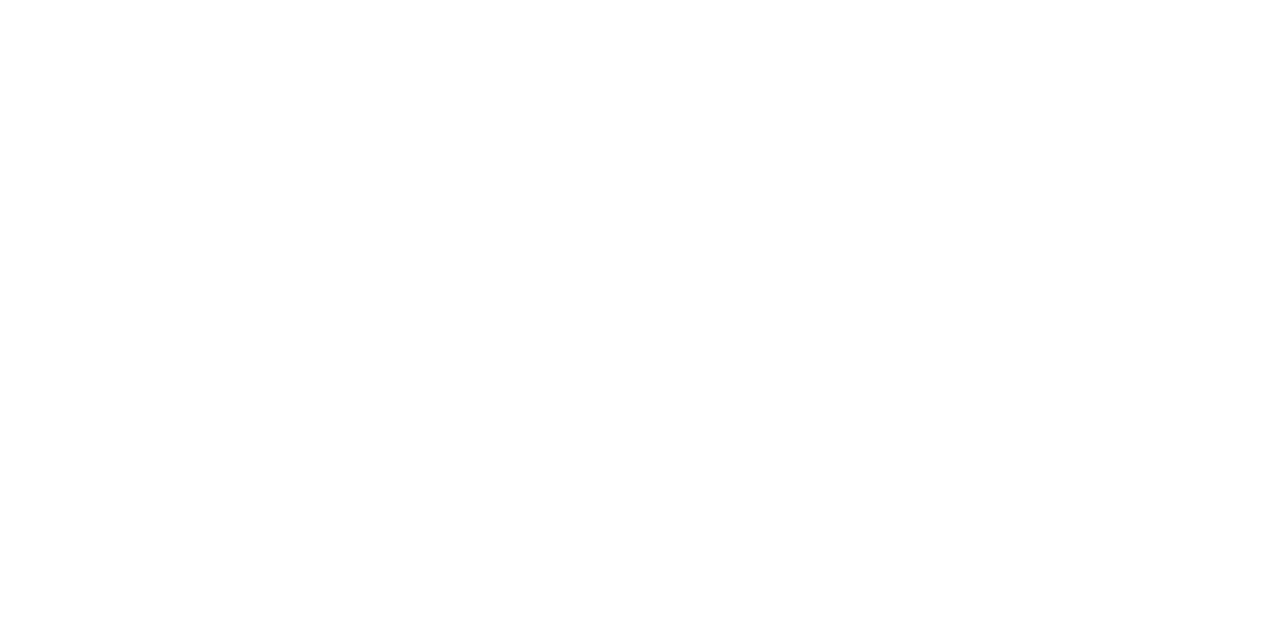
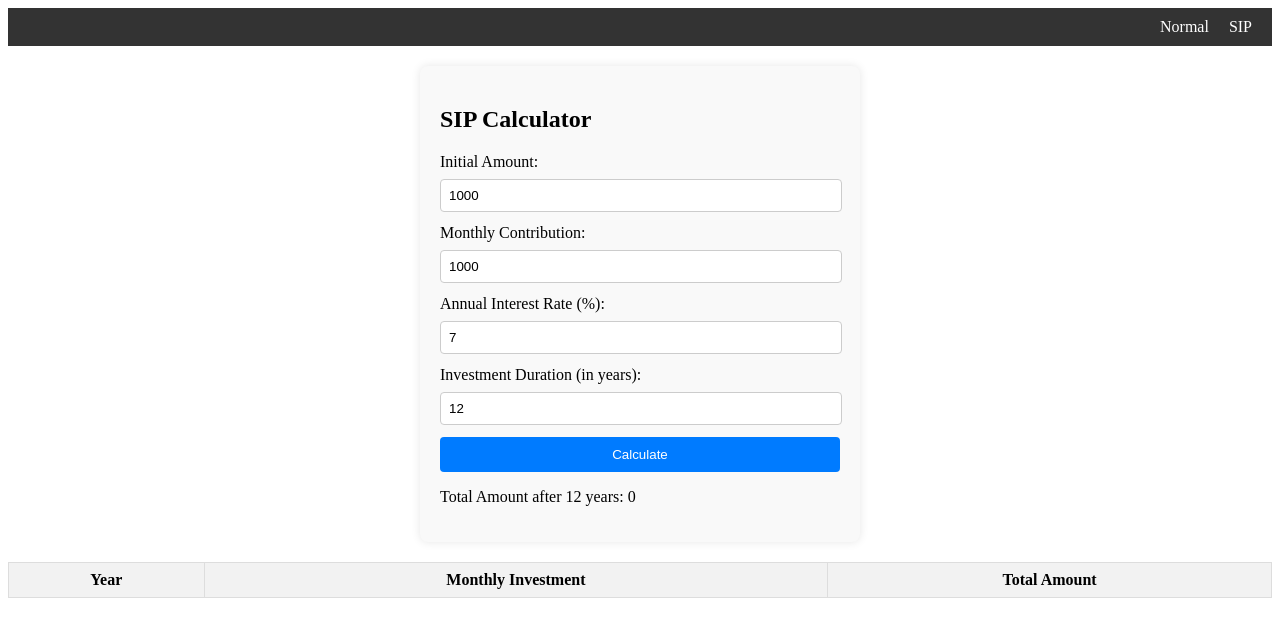
Before and after one commit to Suryaprakash1024/calculator, an Angular app: page /sip in a window 1280 px wide. Before the commit this address led to /. Shown: the top 636 px of the page. Built offline with nearby package versions, Linux system fonts and the light colour scheme.

Commit message:
removed unwanted code and SIP added

```diff
--- a/src/app/app-routing.module.ts
+++ b/src/app/app-routing.module.ts
@@ -1,10 +1,12 @@
 import { NgModule } from '@angular/core';
 import { RouterModule, Routes } from '@angular/router';
 import { HomeComponent } from './home/home.component';
+import { SipComponent } from './sip/sip.component';
 
 const routes: Routes = [
   { path: '', redirectTo: '/home', pathMatch: 'full' },
-  { path: 'home', component: HomeComponent }
+  { path: 'home', component: HomeComponent },
+  { path: 'sip', component: SipComponent }
 ];
 
 @NgModule({
--- a/src/app/app.component.html
+++ b/src/app/app.component.html
@@ -1,2 +1,14 @@
+<header class="app-header">
+    <div class="logo">
+      <!-- Your logo or branding -->
+    </div>
+    <nav class="nav-links">
+      <!-- Your navigation links -->
+      <a routerLink="/">Normal</a>
+      <a routerLink="/sip">SIP</a>
+      <!-- Add more links as needed -->
+    </nav>
+  </header>
+
 
 <router-outlet></router-outlet>
--- a/src/app/app.component.scss
+++ b/src/app/app.component.scss
@@ -0,0 +1,25 @@
+/* header.component.css */
+.app-header {
+    background-color: #333;
+    color: #fff;
+    padding: 10px 20px;
+    display: flex;
+    justify-content: space-between;
+    align-items: center;
+  }
+
+  .logo {
+    /* Styles for the logo or branding */
+    font-size: 24px;
+    font-weight: bold;
+  }
+
+  .nav-links a {
+    color: #fff;
+    text-decoration: none;
+    margin-left: 20px;
+  }
+
+  .nav-links a:hover {
+    text-decoration: underline;
+  }
--- a/src/app/app.module.ts
+++ b/src/app/app.module.ts
@@ -7,13 +7,15 @@
 
 import { FormsModule } from '@angular/forms';
 import { IndianNumberPipe } from 'src/shared/pipes/indian-number.pipe';
+import { SipComponent } from './sip/sip.component';
 
 
 @NgModule({
   declarations: [
     AppComponent,
     HomeComponent,
-    IndianNumberPipe
+    IndianNumberPipe,
+    SipComponent
   ],
   imports: [
     BrowserModule,
--- a/src/app/home/home.component.html
+++ b/src/app/home/home.component.html
@@ -1,13 +1,5 @@
 <div>
-    <label for="investmentType">Investment Type:</label>
-  <div>
-    <input type="radio" id="normal" name="investmentType" [(ngModel)]="investmentType" value="normal">
-    <label for="normal">Normal</label>
-
-    <input type="radio" id="sip" name="investmentType" [(ngModel)]="investmentType" value="sip">
-    <label for="sip">SIP</label>
-  </div>
-  <div *ngIf="investmentType == 'normal'">
+  <div class="form-container">
     <label for="principal">Principal Amount:</label>
     <input type="number" id="principal" [(ngModel)]="principal">
 
@@ -16,32 +8,15 @@
 
     <label for="timePeriod">Time Period (in years):</label>
     <input type="number" id="timePeriod" [(ngModel)]="timePeriod">
-</div>
-    <div class="form-container" *ngIf="investmentType == 'sip'">
-        <!-- Your existing form inputs -->
-
-        <label for="sipAmount">SIP Amount:</label>
-        <input type="number" id="sipAmount" [(ngModel)]="sipAmount">
-
-        <label for="sipDuration">SIP Duration (in years):</label>
-        <input type="number" id="sipDuration" [(ngModel)]="sipDuration">
-
-        <label for="sipFrequency">SIP Frequency:</label>
-        <select id="sipFrequency" [(ngModel)]="sipFrequency">
-          <option value="monthly">Monthly</option>
-          <option value="quarterly">Quarterly</option>
-          <!-- Add other frequency options as needed -->
-        </select>
-        {{fututeValueWithSIP}}
-        <!-- Your existing Calculate button -->
-      </div>
-
-
     <button (click)="calculateFutureValue()">Calculate</button>
 
     <div *ngIf="futureValue !== null">
       <p>Future Value: {{ futureValue }}</p>
     </div>
+  </div>
+
+
+
 </div>
 <table *ngIf="investmentData" class="investment-table">
   <thead>
@@ -57,18 +32,3 @@
     </tr>
   </tbody>
 </table>
-
-<table *ngIf="investmentData || (investmentData && investmentType === 'sip')" class="investment-table">
-    <thead>
-      <tr>
-        <th>Year</th>
-        <th>Investment Value</th>
-      </tr>
-    </thead>
-    <tbody>
-      <tr *ngFor="let yearData of investmentData">
-        <td>{{ yearData.year }}</td>
-        <td>{{ yearData.investmentValue | indianNumber }}</td>
-      </tr>
-    </tbody>
-  </table>
--- a/src/app/home/home.component.ts
+++ b/src/app/home/home.component.ts
@@ -1,50 +1,23 @@
-import { Component } from '@angular/core';
+import { Component, OnInit } from '@angular/core';
 
 @Component({
   selector: 'app-home',
   templateUrl: './home.component.html',
   styleUrls: ['./home.component.scss']
 })
-export class HomeComponent {
+export class HomeComponent implements OnInit{
   principal: number = 10000;
   interestRate: number = 7;
   timePeriod: number = 3;
   futureValue: number = 20000;
 
-  sipAmount: number = 1000;
-  sipDuration: number = 10;
-  sipFrequency: string = 'monthly';
-  investmentType = 'normal';
-  fututeValueWithSIP = 0;
+  ngOnInit(): void {
+    this.calculateFutureValue();
+  }
 
-    // Array to store investment data by year
-    investmentData: { year: number, investmentValue: number }[] = [];
+  // Array to store investment data by year
+  investmentData: { year: number, investmentValue: number }[] = [];
 
-  // calculateFutureValue() {
-  //   // Your existing calculation logic
-  //   const r = this.interestRate / 100;
-  //   this.futureValue = this.principal * Math.pow(1 + r, this.timePeriod);
-
-  //   // Clear previous investment data
-  //   this.investmentData = [];
-
-  //   // Calculate investment value for each year
-  //   for (let i = 1; i <= this.timePeriod; i++) {
-  //     const yearData = {
-  //       year: i,
-  //       investmentValue: +((this.principal * Math.pow(1 + r, i)).toFixed(0))
-  //     };
-  //     this.investmentData.push(yearData);
-  //   }
-
-  //   const sipAmountPerPeriod = this.sipAmount * ((1 + r) - 1) / r;
-  //   let futureValueWithSIP = 0;
-  //   for (let i = 1; i <= this.sipDuration; i++) {
-  //     futureValueWithSIP += this.sipAmount * Math.pow(1 + r, (this.sipDuration - i) / 12);
-  //   }
-  //   futureValueWithSIP += futureValueWithSIP;
-  //   this.fututeValueWithSIP = futureValueWithSIP;
-  // }
   calculateFutureValue() {
     // Your existing calculation logic
     const r = this.interestRate / 100;
@@ -61,17 +34,6 @@
       };
       this.investmentData.push(yearData);
     }
-
-    if (this.investmentType === 'sip') {
-      const totalMonths = this.sipDuration * 12;
-      const sipAmountPerPeriod = this.sipAmount * ((1 + r) - 1) / r;
-      let futureValueWithSIP = 0;
-      for (let i = 1; i <= totalMonths; i++) {
-        futureValueWithSIP += sipAmountPerPeriod * Math.pow(1 + r, (totalMonths - i) / 12);
-      }
-      futureValueWithSIP += this.principal * Math.pow(1 + r, this.timePeriod);
-      this.futureValue = futureValueWithSIP;
-    }
   }
 
 }
--- /dev/null
+++ b/src/app/sip/sip.component.html
@@ -0,0 +1,38 @@
+<div class="sip-calculator form-container">
+    <h2>SIP Calculator</h2>
+    <label for="investmentAmount">Initial Amount:</label>
+    <input type="number" id="investmentAmount" [(ngModel)]="investmentAmount">
+
+    <label for="monthlyContribution">Monthly Contribution:</label>
+    <input type="number" id="monthlyContribution" [(ngModel)]="monthlyContribution">
+
+    <label for="interestRate">Annual Interest Rate (%):</label>
+    <input type="number" id="interestRate" [(ngModel)]="interestRate">
+
+    <label for="investmentDuration">Investment Duration (in years):</label>
+    <input type="number" id="investmentDuration" [(ngModel)]="investmentDuration">
+
+    <button (click)="calculateSIP()">Calculate</button>
+
+    <div *ngIf="totalAmount !== null">
+      <p>Total Amount after {{ investmentDuration }} years: {{ totalAmount | indianNumber }}</p>
+    </div>
+  </div>
+  <div *ngIf="totalAmount !== null">
+    <table class="sip-results investment-table">
+      <thead>
+        <tr>
+          <th>Year</th>
+          <th>Monthly Investment</th>
+          <th>Total Amount</th>
+        </tr>
+      </thead>
+      <tbody>
+        <tr *ngFor="let sipData of sipResults">
+          <td>{{ sipData.year }}</td>
+          <td>{{ monthlyContribution | indianNumber }}</td>
+          <td>{{ sipData.totalAmount | indianNumber }}</td>
+        </tr>
+      </tbody>
+    </table>
+  </div>
--- /dev/null
+++ b/src/app/sip/sip.component.scss
@@ -0,0 +1,62 @@
+/* Styles for the form container */
+.form-container {
+    max-width: 400px;
+    margin: 20px auto;
+    padding: 20px;
+    background-color: #f9f9f9;
+    border-radius: 8px;
+    box-shadow: 0 0 10px rgba(0, 0, 0, 0.1);
+  }
+
+  /* Styles for labels */
+  label {
+    display: block;
+    margin-bottom: 8px;
+  }
+
+  /* Styles for inputs */
+  input[type="number"] {
+    width: calc(100% - 16px);
+    padding: 8px;
+    margin-bottom: 12px;
+    border: 1px solid #ccc;
+    border-radius: 4px;
+  }
+
+  /* Styles for the calculate button */
+  button {
+    display: block;
+    width: 100%;
+    padding: 10px;
+    background-color: #007bff;
+    color: #fff;
+    border: none;
+    border-radius: 4px;
+    cursor: pointer;
+    transition: background-color 0.3s ease;
+  }
+
+  button:hover {
+    background-color: #0056b3;
+  }
+
+  /* Styles for result paragraph */
+  .result {
+    margin-top: 20px;
+    font-weight: bold;
+  }
+  /* Add CSS styling as needed for the table */
+.investment-table {
+    width: 100%;
+    border-collapse: collapse;
+  }
+
+  .investment-table th, .investment-table td {
+    border: 1px solid #ddd;
+    padding: 8px;
+    text-align: center;
+  }
+
+  .investment-table th {
+    background-color: #f2f2f2;
+  }
--- /dev/null
+++ b/src/app/sip/sip.component.ts
@@ -0,0 +1,38 @@
+import { Component } from '@angular/core';
+
+@Component({
+  selector: 'app-sip',
+  templateUrl: './sip.component.html',
+  styleUrls: ['./sip.component.scss']
+})
+export class SipComponent {
+  investmentAmount: number = 1000;
+  monthlyContribution: number = 1000;
+  interestRate: number = 7;
+  investmentDuration: number = 12;
+  totalAmount: number = 0;
+  sipResults: { year: number, totalAmount: number }[] = [];
+
+  calculateSIP() {
+    this.sipResults = [];
+    const monthlyRate = this.interestRate / 12 / 100;
+    const totalMonths = this.investmentDuration * 12;
+
+    let futureValue = this.investmentAmount;
+    for (let i = 1; i <= totalMonths; i++) {
+      futureValue += this.monthlyContribution;
+      futureValue *= (1 + monthlyRate);
+
+      if (i % 12 === 0 || i === totalMonths) {
+        const yearData = {
+          year: Math.ceil(i / 12),
+          totalAmount: +futureValue.toFixed(0)
+        };
+        this.sipResults.push(yearData);
+      }
+    }
+
+    this.totalAmount = futureValue;
+  }
+
+}
```
Also changed, not shown: 1 other file (tests, documents, lock files or other folders). Lines whose indentation alone changed are shown as unchanged.
